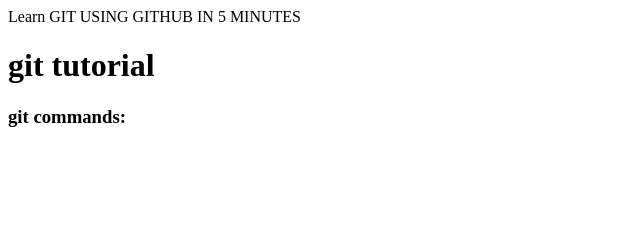
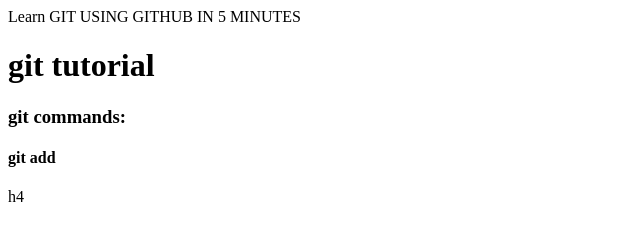
Before and after one commit to happyleibniz/my-first-repo, a plain HTML site: page index.html in a window 1280 px wide. Shown: the full height of the page, 0-640 px from the left. Drawn offline with Linux system fonts and the light colour scheme.

Commit message:
Update index.html

```diff
--- a/index.html
+++ b/index.html
@@ -8,6 +8,7 @@
 <body>
 <h1>git tutorial</h1>
 <h3>git commands: </h3>
+<h4>git add </h4>h4
 </body>
 
 </html>
```
